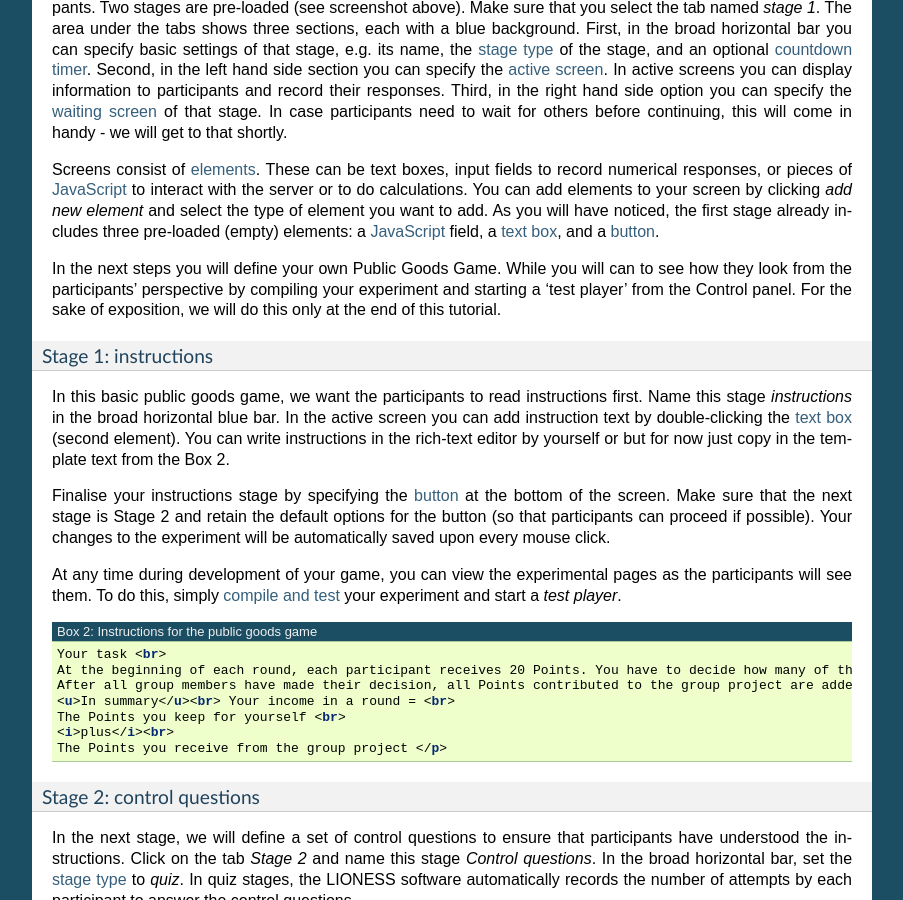
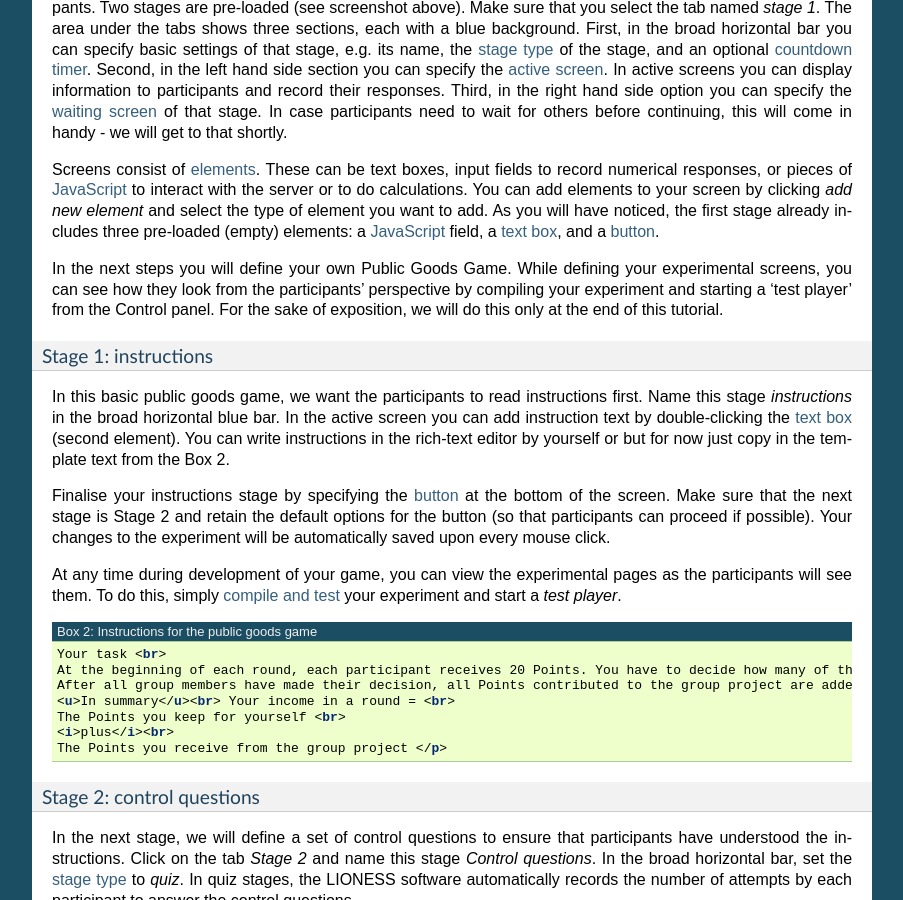
Before and after one commit to marcusgia2505/LIONESS_doc, a Sphinx documentation site: the page built from docs/010_basic.rst, in a window 1280 px wide and 900 px high, scrolled down 3005 px. Shown: the whole window, without its empty margins (198-1101 px from the left). Built offline with Sphinx 7.4.7, drawn with Linux system fonts in a browser that asks for light colours.

Commit message:
Update 010_basic.rst

```diff
--- a/docs/010_basic.rst
+++ b/docs/010_basic.rst
@@ -64,7 +64,7 @@ Below the name of your experiment you can now start defining your stages as they
 
 Screens consist of :ref:`elements <elements>`. These can be text boxes, input fields to record numerical responses, or pieces of :ref:`javascript` to interact with the server or to do calculations. You can add elements to your screen by clicking *add new element* and select the type of element you want to add. As you will have noticed, the first stage already includes three pre-loaded (empty) elements: a :ref:`JavaScript <javascript>` field, a :ref:`text box <elements__text_box>`, and a :ref:`button <elements__button>`.
 
-In the next steps you will define your own Public Goods Game. While you will can to see how they look from the participants' perspective by compiling your experiment and starting a 'test player' from the Control panel. For the sake of exposition, we will do this only at the end of this tutorial.
+In the next steps you will define your own Public Goods Game. While defining your experimental screens, you can see how they look from the participants' perspective by compiling your experiment and starting a 'test player' from the Control panel. For the sake of exposition, we will do this only at the end of this tutorial.
 
 Stage 1: instructions
 ~~~~~~~~~~~~~~~~~~~~~
```
